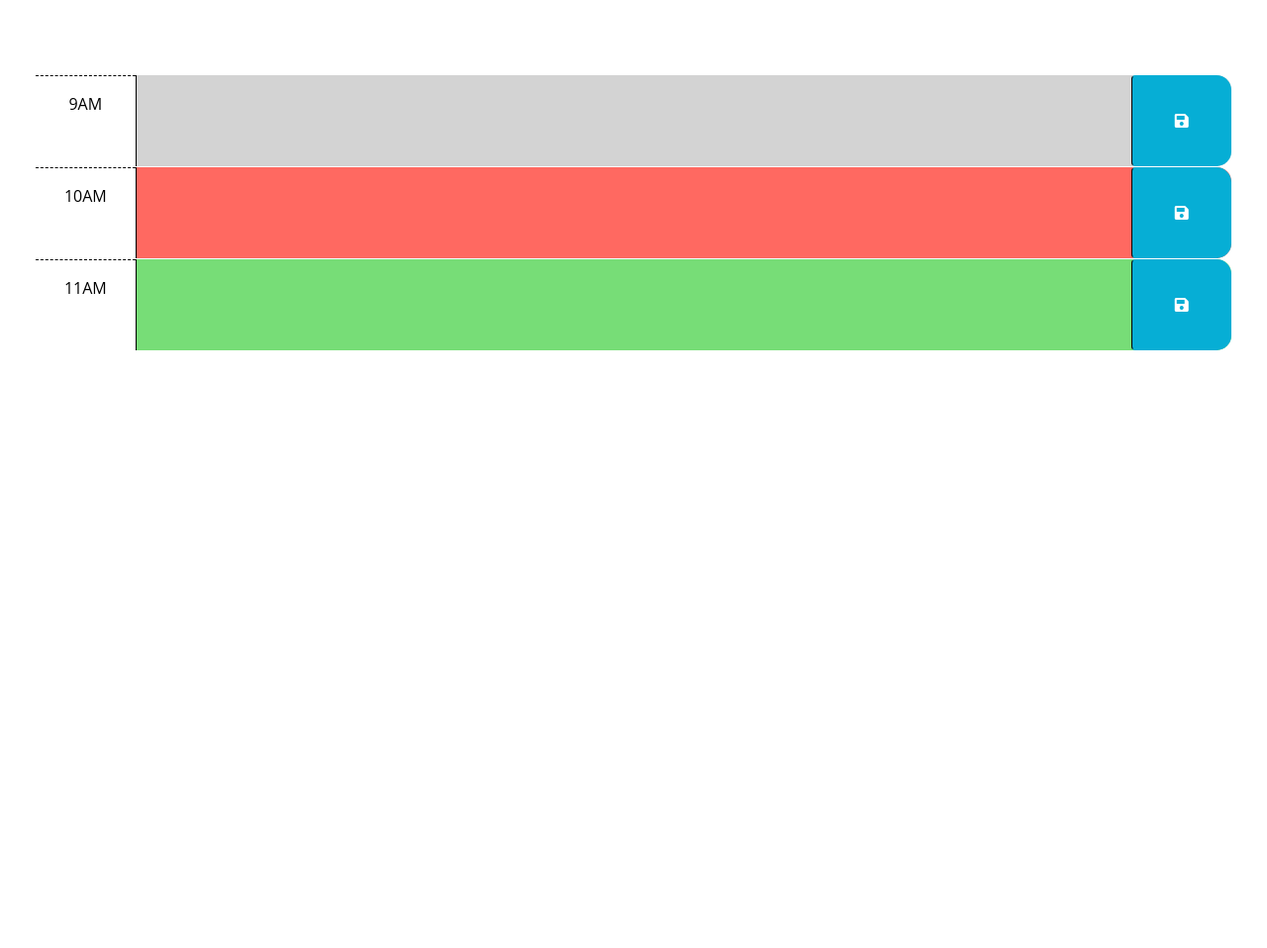
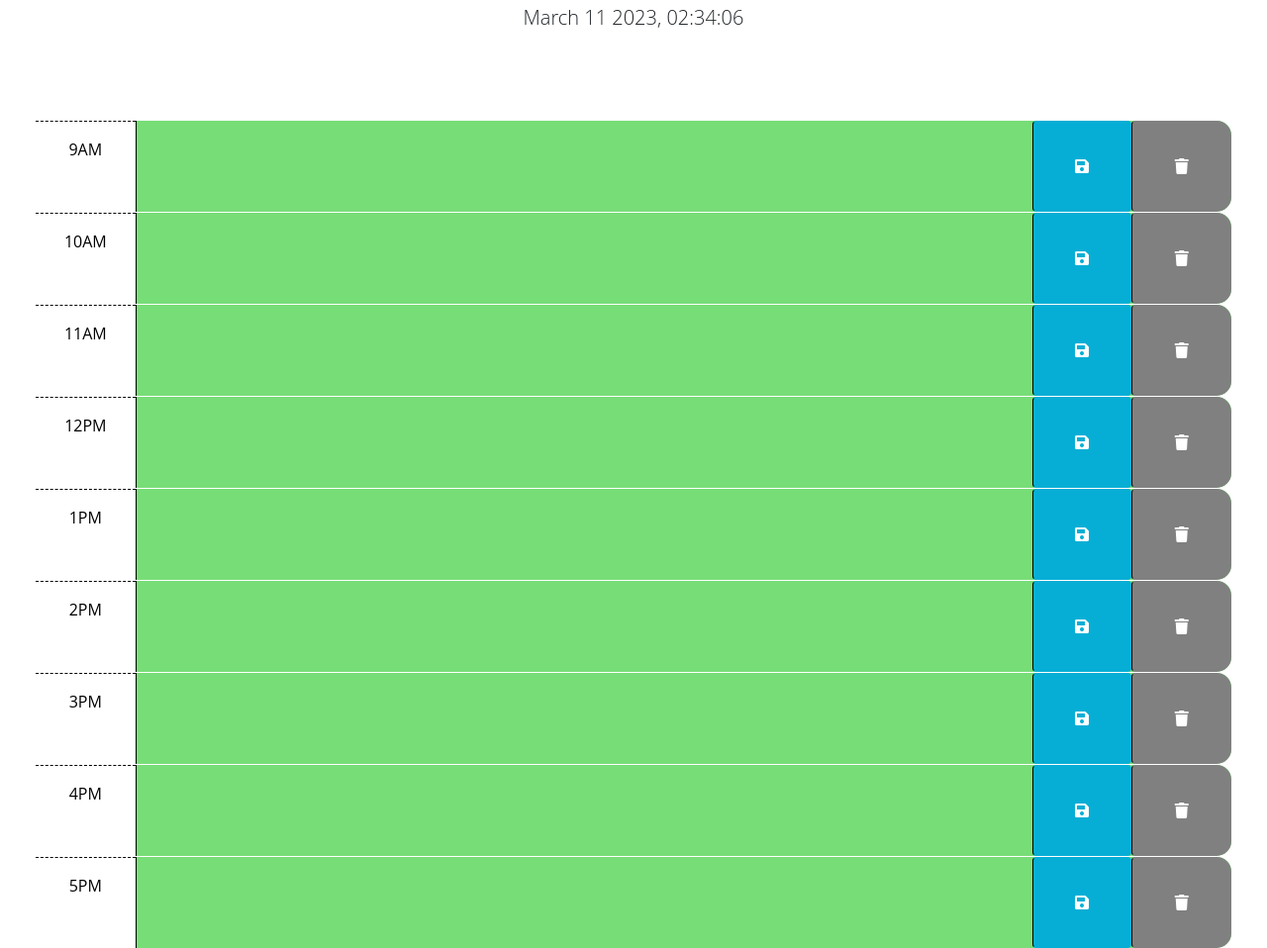
Before and after one commit to mjonas14/MyCalendar, a plain HTML site: page index.html in a window 1280 px wide. Shown: the part 176-1134 px from the top of the page at 99% size. Before the commit the page ends 800 px from the top, so only its background shows below. Drawn offline with nearby package versions, Linux system fonts and the light colour scheme; files that its build step writes are made by us from their sources.

Commit message:
Reformatted, added trash button, added localstorage and dynamically changing colours

```diff
--- a/assets/css/style.css
+++ b/assets/css/style.css
@@ -47,8 +47,8 @@ textarea {
 
 .saveBtn {
   border-left: 1px solid black;
-  border-top-right-radius: 15px;
-  border-bottom-right-radius: 15px;
+  /* border-top-right-radius: 15px;
+  border-bottom-right-radius: 15px; */
   background-color: #06aed5;
   color: white;
 }
@@ -57,3 +57,16 @@ textarea {
   font-size: 20px;
   transition: all 0.3s ease-in-out;
 }
+
+.trashBtn {
+  border-left: 1px solid black;
+  border-top-right-radius: 15px;
+  border-bottom-right-radius: 15px;
+  background-color: gray;
+  color: white;
+}
+
+.trashBtn i:hover {
+  font-size: 20px;
+  transition: all 0.3s ease-in-out;
+}
--- a/assets/js/script.js
+++ b/assets/js/script.js
@@ -1,6 +1,11 @@
 // Wrap all code that interacts with the DOM in a call to jQuery to ensure that
 // the code isn't run until the browser has finished rendering all the elements
 // in the html.
+$(document).ready(function () {
+
+  // Display current date and time in header
+$('#currentDay').append(dayjs().format("MMMM D YYYY, HH:mm:ss"));
+
 $(function () {
   // TODO: Add a listener for click events on the save button. This code should
   // use the id in the containing time-block as a key to save the user input in
@@ -8,6 +13,41 @@ $(function () {
   // function? How can DOM traversal be used to get the "hour-x" id of the
   // time-block containing the button that was clicked? How might the id be
   // useful when saving the description in local storage?
+
+
+  $('.saveBtn').on('click', function() {
+    var key = $(this).parent().attr('id');
+    var keyVal = $(this).siblings(".description").val();
+    //console.log("EVENT: ", element.siblings(".text-center").text());
+    localStorage.setItem(key, keyVal)
+
+  })
+
+  // Deleting agenda item when trash button is clicked
+  $('.trashBtn').on('click', function() {
+    var key = $(this).parent().attr('id');
+    return $(this).siblings(".description").val(localStorage.removeItem(key));
+  })
+
+  // Dynamically updating colours on time stamps
+  $('.row').each(function() {
+    var key = $(this).attr('id');
+    $(this).children('.description').val(localStorage.getItem(key));
+    var currentHour = parseInt(dayjs().format("HH"));
+    var tenseHour = parseInt($(this).attr('id').split('hour-')[1]);
+
+    // Update tense classes based on current time
+    if (tenseHour < currentHour) {
+      $(this).addClass('past');
+    } else if (tenseHour === currentHour) {
+      $(this).addClass('present');
+    } else {
+      $(this).addClass('future');
+    }
+
+
+  });
+
 //
 // TODO: Add code to apply the past, present, or future class to each time
 // block by comparing the id to the current hour. HINTS: How can the id
@@ -21,3 +61,5 @@ $(function () {
 //
 // TODO: Add code to display the current date in the header of the page.
 });
+
+});
--- a/index.html
+++ b/index.html
@@ -20,60 +20,123 @@
       href="https://fonts.googleapis.com/css2?family=Fira+Sans:wght@400;700&display=swap"
       rel="stylesheet"
     />
-    <link rel="stylesheet" href="./assets/style.css" />
+    <link rel="stylesheet" href="./assets/css/style.css" />
     <title>Work Day Scheduler</title>
   </head>
 
   <body>
     <header class="p-5 mb-4">
-      <h1 class="display-3">Work Day Scheduler</h1>
-      <p class="lead">A simple calendar app for scheduling your work day</p>
-      <p id="currentDay" class="lead"></p>
+      <h1 class="display-3 text-center">Work Day Scheduler</h1>
+      <p class="lead text-center">A simple calendar app for scheduling your work day</p>
+      <p id="currentDay" class="lead text-center"></p>
     </header>
     <div class="container-fluid px-5">
-      <!-- Use class for "past", "present", and "future" to apply styles to the
-        time-block divs accordingly. The javascript will need to do this by
-        adding/removing these classes on each div by comparing the hour in the
-        id to the current hour. The html provided below is meant to be an example
-        demonstrating how the css provided can be leveraged to create the
-        desired layout and colors. The html below should be removed or updated
-        in the finished product. Remember to delete this comment once the
-        code is implemented.
-        -->
 
-      <!-- Example of a past time block. The "past" class adds a gray background color. -->
-      <div id="hour-9" class="row time-block past">
+      <div id="hour-9" class="row time-block">
         <div class="col-2 col-md-1 hour text-center py-3">9AM</div>
-        <textarea class="col-8 col-md-10 description" rows="3"> </textarea>
+        <textarea class="col-8 col-md-9 description" rows="3" value="Dennis"> </textarea>
         <button class="btn saveBtn col-2 col-md-1" aria-label="save">
           <i class="fas fa-save" aria-hidden="true"></i>
         </button>
+        <button class="btn trashBtn col-2 col-md-1" aria-label="save">
+          <i class="fas fa-trash" aria-hidden="true"></i>
+        </button>
       </div>
 
-      <!-- Example of a present time block. The "present" class adds a red background color. -->
-      <div id="hour-10" class="row time-block present">
+      <div id="hour-10" class="row time-block">
         <div class="col-2 col-md-1 hour text-center py-3">10AM</div>
-        <textarea class="col-8 col-md-10 description" rows="3"> </textarea>
+        <textarea class="col-8 col-md-9 description" rows="3"> </textarea>
         <button class="btn saveBtn col-2 col-md-1" aria-label="save">
           <i class="fas fa-save" aria-hidden="true"></i>
         </button>
+        <button class="btn trashBtn col-2 col-md-1" aria-label="save">
+          <i class="fas fa-trash" aria-hidden="true"></i>
+        </button>
       </div>
 
-      <!-- Example of a future time block. The "future" class adds a green background color. -->
-      <div id="hour-11" class="row time-block future">
+      <div id="hour-11" class="row time-block">
         <div class="col-2 col-md-1 hour text-center py-3">11AM</div>
-        <textarea class="col-8 col-md-10 description" rows="3"> </textarea>
+        <textarea class="col-8 col-md-9 description" rows="3"> </textarea>
         <button class="btn saveBtn col-2 col-md-1" aria-label="save">
           <i class="fas fa-save" aria-hidden="true"></i>
         </button>
+        <button class="btn trashBtn col-2 col-md-1" aria-label="save">
+          <i class="fas fa-trash" aria-hidden="true"></i>
+        </button>
       </div>
+
+      <div id="hour-12" class="row time-block">
+        <div class="col-2 col-md-1 hour text-center py-3">12PM</div>
+        <textarea class="col-8 col-md-9 description" rows="3" value="Dennis"> </textarea>
+        <button class="btn saveBtn col-2 col-md-1" aria-label="save">
+          <i class="fas fa-save" aria-hidden="true"></i>
+        </button>
+        <button class="btn trashBtn col-2 col-md-1" aria-label="save">
+          <i class="fas fa-trash" aria-hidden="true"></i>
+        </button>
+      </div>
+
+      <div id="hour-13" class="row time-block">
+        <div class="col-2 col-md-1 hour text-center py-3">1PM</div>
+        <textarea class="col-8 col-md-9 description" rows="3"> </textarea>
+        <button class="btn saveBtn col-2 col-md-1" aria-label="save">
+          <i class="fas fa-save" aria-hidden="true"></i>
+        </button>
+        <button class="btn trashBtn col-2 col-md-1" aria-label="save">
+          <i class="fas fa-trash" aria-hidden="true"></i>
+        </button>
+      </div>
+
+      <div id="hour-14" class="row time-block">
+        <div class="col-2 col-md-1 hour text-center py-3">2PM</div>
+        <textarea class="col-8 col-md-9 description" rows="3"> </textarea>
+        <button class="btn saveBtn col-2 col-md-1" aria-label="save">
+          <i class="fas fa-save" aria-hidden="true"></i>
+        </button>
+        <button class="btn trashBtn col-2 col-md-1" aria-label="save">
+          <i class="fas fa-trash" aria-hidden="true"></i>
+        </button>
+      </div>
+
+    <div id="hour-15" class="row time-block">
+      <div class="col-2 col-md-1 hour text-center py-3">3PM</div>
+      <textarea class="col-8 col-md-9 description" rows="3" value="Dennis"> </textarea>
+      <button class="btn saveBtn col-2 col-md-1" aria-label="save">
+        <i class="fas fa-save" aria-hidden="true"></i>
+      </button>
+      <button class="btn trashBtn col-2 col-md-1" aria-label="save">
+        <i class="fas fa-trash" aria-hidden="true"></i>
+      </button>
     </div>
+
+    <div id="hour-16" class="row time-block">
+      <div class="col-2 col-md-1 hour text-center py-3">4PM</div>
+      <textarea class="col-8 col-md-9 description" rows="3"> </textarea>
+      <button class="btn saveBtn col-2 col-md-1" aria-label="save">
+        <i class="fas fa-save" aria-hidden="true"></i>
+      </button>
+      <button class="btn trashBtn col-2 col-md-1" aria-label="save">
+        <i class="fas fa-trash" aria-hidden="true"></i>
+      </button>
+    </div>
+
+    <div id="hour-17" class="row time-block">
+      <div class="col-2 col-md-1 hour text-center py-3">5PM</div>
+      <textarea class="col-8 col-md-9 description" rows="3"> </textarea>
+      <button class="btn saveBtn col-2 col-md-1" aria-label="save">
+        <i class="fas fa-save" aria-hidden="true"></i>
+      </button>
+      <button class="btn trashBtn col-2 col-md-1" aria-label="save">
+        <i class="fas fa-trash" aria-hidden="true"></i>
+      </button>
+    </div>
+  </div>
+</div>
 
     <script src="https://cdnjs.cloudflare.com/ajax/libs/jquery/3.2.1/jquery.min.js"></script>
     <script src="https://cdn.jsdelivr.net/npm/dayjs@1.11.3/dayjs.min.js"
     integrity="sha256-iu/zLUB+QgISXBLCW/mcDi/rnf4m4uEDO0wauy76x7U="
     crossorigin="anonymous"></script>
-
-    <script src="./assets/script.js"></script>
+    <script src="./assets/js/script.js"></script>
   </body>
 </html>
```
Also changed, not shown: 1 other file. Lines whose indentation alone changed are shown as unchanged.
